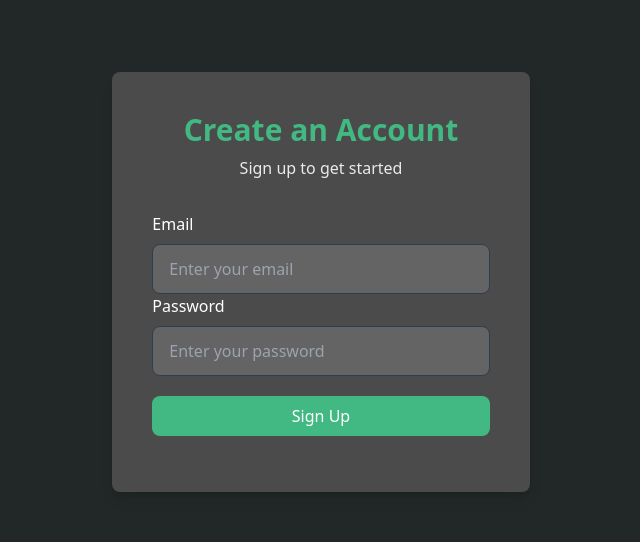
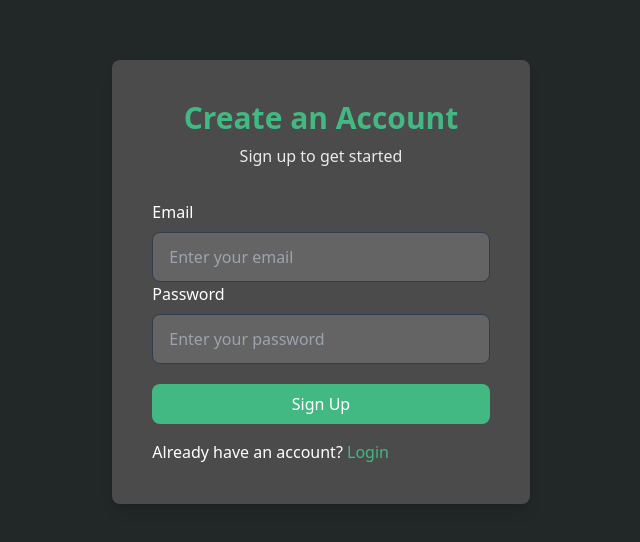
Before and after one commit to OscarGE11/Task_list_frontend, a Nuxt app: page /register in a window 1280 px wide. Shown: the part 118-660 px from the top of the page, without its empty margins (319-959 px from the left). Built offline with nearby package versions, Linux system fonts and the light colour scheme.

Commit message:
link between pages

```diff
--- a/pages/login.vue
+++ b/pages/login.vue
@@ -16,7 +16,7 @@
       </div>
 
         <button type="submit" class="mt-5 bg-vue-green text-white rounded-lg p-2 justify-end mb-4 hover:bg-opacity-80 hover:text-opacity-80 transition duration-150 w-full">Sign in</button>
-
+        <p>Don't have an account? <NuxtLink to="/register" class="text-vue-green hover:underline">Register</NuxtLink></p>
     </form>
    </div>
 
--- a/pages/register.vue
+++ b/pages/register.vue
@@ -34,6 +34,7 @@
         >
           Sign Up
         </button>
+        <p>Already have an account? <NuxtLink to="/login" class="text-vue-green hover:underline">Login</NuxtLink></p>
       </form>
     </div>
   </div>
```
